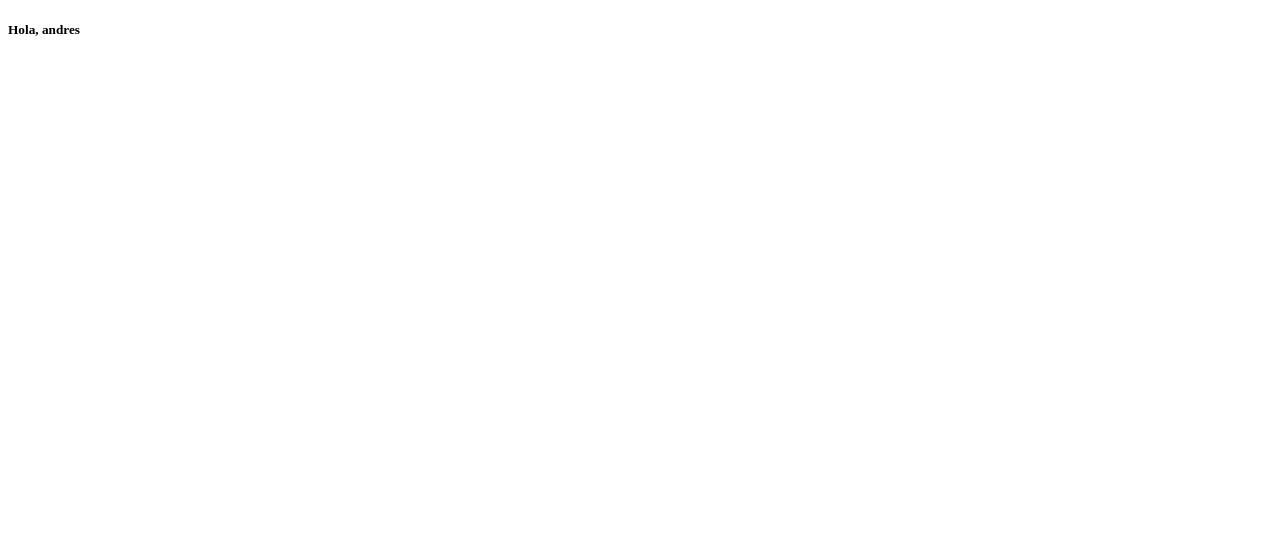
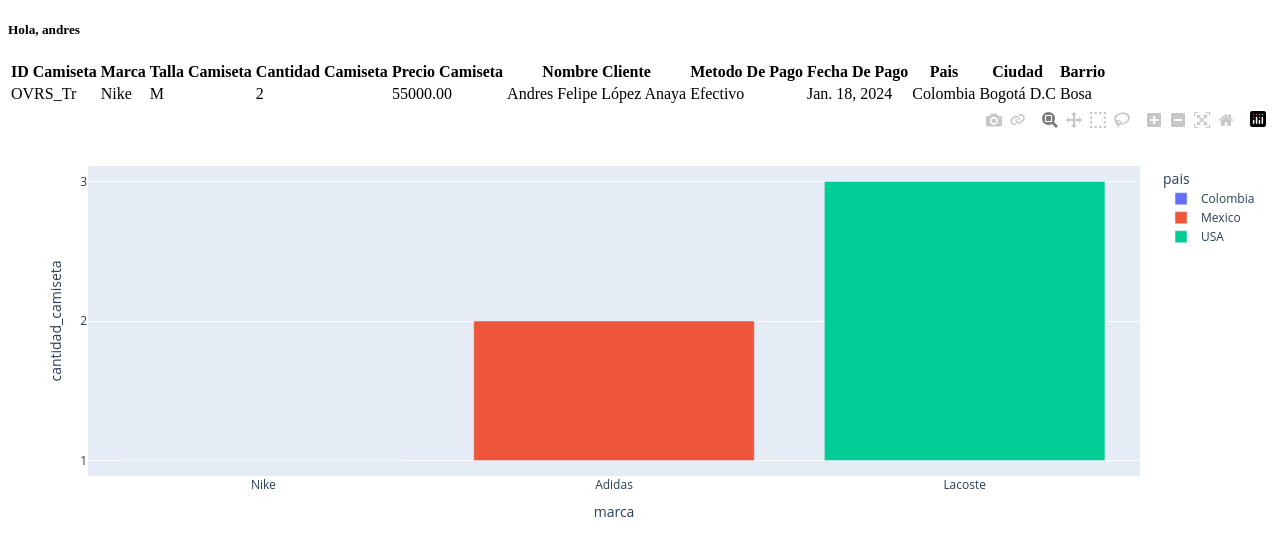
Before and after one commit to FrucoAndres/EstadisticaEmpresa, a Django app: page /inventario/ in a window 1280 px wide. Before the commit the part shown is almost empty. Shown: the top 556 px of the page. Run offline with Django 5.2, Linux system fonts and the light colour scheme; data comes from the database, SQL or seed files in the repository; both versions use the stored data as it was after the commit.

Commit message:
Base completa, funcional

```diff
--- a/inventario/templates/inventario/index.html
+++ b/inventario/templates/inventario/index.html
@@ -7,5 +7,39 @@
 </head>
 <body>
     <h5>Hola, {{nombre}}</h5>
+    <table>
+        <tr>
+            <th>ID Camiseta</th>
+            <th>Marca</th>
+            <th>Talla Camiseta</th>
+            <th>Cantidad Camiseta</th>
+            <th>Precio Camiseta</th>
+            <th>Nombre Cliente</th>
+            <th>Metodo De Pago</th>
+            <th>Fecha De Pago</th>
+            <th>Pais</th>
+            <th>Ciudad</th>
+            <th>Barrio</th>
+        </tr>
+        {% for item in camisetas %}
+        <tr>
+            <td>{{ item.id_camiseta }}</td>
+            <td>{{ item.marca }}</td>
+            <td>{{ item.talla_camiseta }}</td>
+            <td>{{ item.cantidad_camiseta }}</td>
+            <td>{{ item.precio_camiseta }}</td>
+            <td>{{ item.nombre_cliente }}</td>
+            <td>{{ item.metodo_de_pago }}</td>
+            <td>{{ item.fecha_de_pago }}</td>
+            <td>{{ item.pais }}</td>
+            <td>{{ item.ciudad }}</td>
+            <td>{{ item.barrio }}</td>
+        </tr>
+        {% endfor %}
+    </table>
+
+    <div>
+        {{ grafica|safe }}
+    </div>
 </body>
 </html>
--- a/inventario/views.py
+++ b/inventario/views.py
@@ -1,8 +1,36 @@
 from django.shortcuts import render
+from inventario.models import VentaCamiseta
+import plotly.express as px
+import pandas as pd
+
+
 
 def saludar(request):
+
+    ventas = VentaCamiseta.objects.all()
+
+    df = pd.DataFrame({
+        "id_camiseta":["OVRS_Tr","OVRS_Jr","OVRS_Ind"],
+        "marca":["Nike","Adidas","Lacoste"],
+        "talla_camiseta":["M","L","XL"],
+        "cantidad_camiseta":["1","2","3"],
+        "precio_camiseta":["55000.00","53000.00","52000.00"],
+        "nombre_cliente":["Andres Felipe López Anaya", "Juan Sebastian Camacho Dueñas", "Juan Rosales Gonzales"],
+        "metodo_de_pago":["Efectivo", "Tarjeta", "Transferencia"],
+        "fecha_de_pago":["Jan. 18, 2024", "Jun. 18, 2024", "Jul. 18, 2024"],
+        "pais":["Colombia", "Mexico", "USA"],
+        "ciudad":["Bogotá D.C", "Cali", "New York"],
+        "barrio":["Bosa", "El retiro", "Dominic"],
+    })
+
+    grafico = px.bar(df, x = "marca", y = "cantidad_camiseta", color = "pais")
+
+    mihtml = grafico.to_html(full_html = False)
+
     context = {
-        "nombre": "andres"
+        "nombre": "andres",
+        "camisetas": ventas,
+        "grafica": mihtml
     }
     return render(request, "inventario/index.html", context)
 # Create your views here.
```
Also changed, not shown: db.sqlite3.
